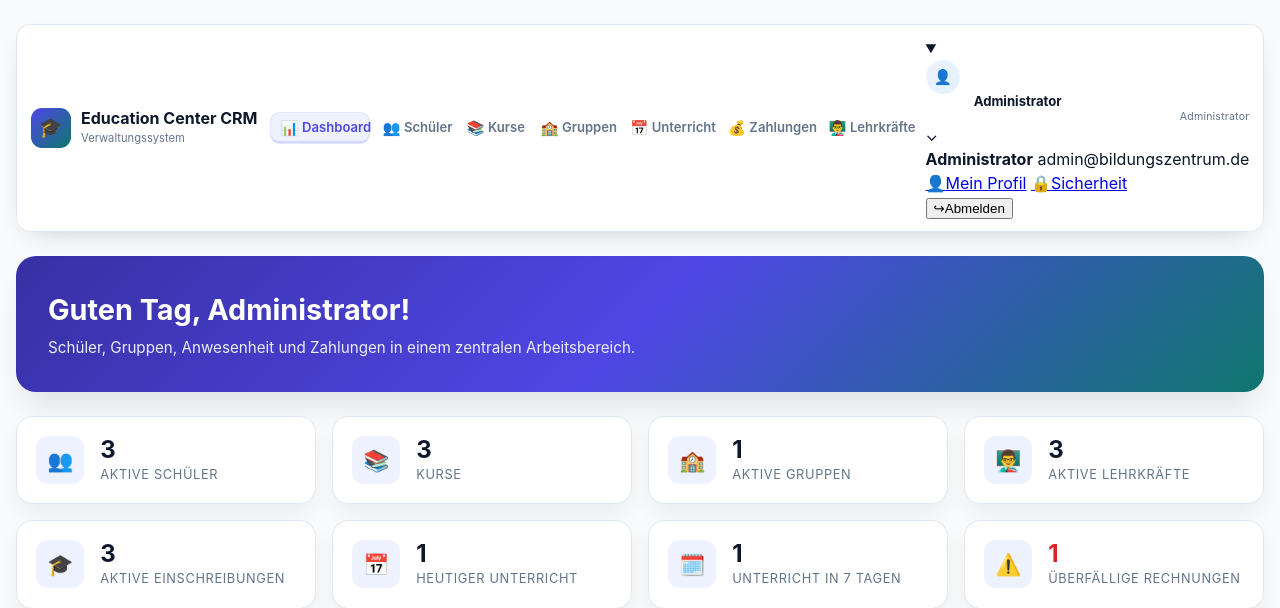
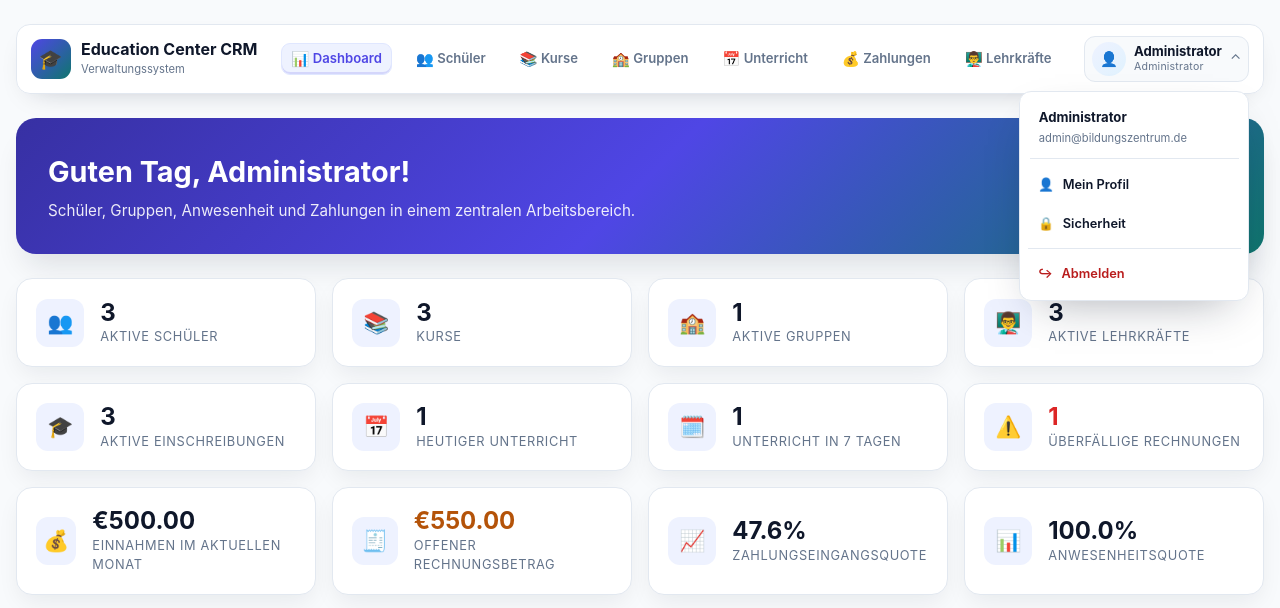
Before and after one commit to sandroabashishvili/education-center-crm, a Flask app: page / in a window 1280 px wide, after a click that opens the changed part. Shown: the top 608 px of the page. Run offline with Flask 3, Linux system fonts and the light colour scheme; the visitor is signed in with stand-in values (Sample User, id 1); data comes from the database, SQL or seed files in the repository; data that the repository does not hold is empty; some libraries are stand-ins or nearby versions.

Commit message:
Polish account dropdown in application header

```diff
--- a/app/static/css/header.css
+++ b/app/static/css/header.css
@@ -86,41 +86,35 @@
   font-size: 0.9rem;
 }
 
-.auth-box {
-  flex: 0 0 auto;
-  gap: 0.55rem;
-  margin-left: 0;
-  padding-left: 0.7rem;
-  border-left: 1px solid var(--border);
-}
-
-.user-summary {
-  display: flex;
-  align-items: center;
-  gap: 0.48rem;
-  min-width: 0;
-}
-
 .user-avatar {
   display: grid;
   width: 34px;
   height: 34px;
   flex: 0 0 34px;
   place-items: center;
+  overflow: hidden;
   border-radius: 50%;
   background: linear-gradient(135deg, #eef2ff, #e0f2fe);
   color: var(--primary);
   font-size: 0.9rem;
 }
 
+.user-avatar img {
+  width: 100%;
+  height: 100%;
+  object-fit: cover;
+}
+
 .user-chip {
+  display: grid;
   min-width: 0;
-  text-align: right;
+  text-align: left;
 }
 
 .user-chip strong {
   max-width: 8.5rem;
   overflow: hidden;
+  color: var(--text);
   font-size: 0.82rem;
   line-height: 1.2;
   text-overflow: ellipsis;
@@ -129,15 +123,127 @@
 
 .user-chip small {
   margin-top: 0.08rem;
+  color: var(--muted);
   font-size: 0.66rem;
   letter-spacing: 0.02em;
 }
 
-.auth-box .btn {
-  min-height: 34px;
-  padding: 0.38rem 0.65rem;
+.account-menu {
+  position: relative;
+  flex: 0 0 auto;
+  min-width: 0;
+}
+
+.account-menu > summary {
+  list-style: none;
+}
+
+.account-menu > summary::-webkit-details-marker {
+  display: none;
+}
+
+.account-trigger {
+  display: flex;
+  align-items: center;
+  gap: 0.5rem;
+  min-height: 44px;
+  padding: 0.3rem 0.45rem;
+  border: 1px solid transparent;
+  border-radius: 11px;
+  cursor: pointer;
+  user-select: none;
+  transition: background .18s ease, border-color .18s ease;
+}
+
+.account-trigger:hover,
+.account-menu[open] .account-trigger {
+  border-color: var(--border);
+  background: #f8fafc;
+}
+
+.account-chevron {
+  color: var(--muted);
+  font-size: 0.9rem;
+  line-height: 1;
+  transition: transform .18s ease;
+}
+
+.account-menu[open] .account-chevron {
+  transform: rotate(180deg);
+}
+
+.account-dropdown {
+  position: absolute;
+  top: calc(100% + 0.55rem);
+  right: 0;
+  z-index: 50;
+  width: 230px;
+  padding: 0.45rem;
+  border: 1px solid var(--border);
+  border-radius: 12px;
+  background: var(--surface);
+  box-shadow: 0 18px 45px -20px rgba(15, 23, 42, 0.38);
+}
+
+.account-dropdown-heading {
+  display: grid;
+  gap: 0.12rem;
+  margin: 0.15rem 0.15rem 0.4rem;
+  padding: 0.45rem 0.55rem 0.7rem;
+  border-bottom: 1px solid var(--border);
+}
+
+.account-dropdown-heading strong {
+  overflow: hidden;
+  font-size: 0.82rem;
+  text-overflow: ellipsis;
+  white-space: nowrap;
+}
+
+.account-dropdown-heading span {
+  overflow: hidden;
+  color: var(--muted);
+  font-size: 0.7rem;
+  text-overflow: ellipsis;
+  white-space: nowrap;
+}
+
+.account-link {
+  display: flex;
+  align-items: center;
+  gap: 0.55rem;
+  width: 100%;
+  padding: 0.62rem 0.65rem;
+  border: 0;
   border-radius: 8px;
-  white-space: nowrap;
+  background: transparent;
+  color: var(--text);
+  font: inherit;
+  font-size: 0.8rem;
+  font-weight: 600;
+  text-align: left;
+  text-decoration: none;
+  cursor: pointer;
+}
+
+.account-link:hover {
+  background: #f5f7ff;
+  color: var(--primary);
+}
+
+.account-logout-form {
+  margin: 0.3rem 0 0;
+  padding-top: 0.3rem;
+  border-top: 1px solid var(--border);
+}
+
+.account-logout {
+  color: #b91c1c;
+}
+
+.account-logout:hover {
+  background: #fef2f2;
+  color: #991b1b;
 }
 
 .nav-toggle { flex: 0 0 auto; }
```
Also changed, not shown: other parts of app/static/css/header.css (+15 -15 lines).
